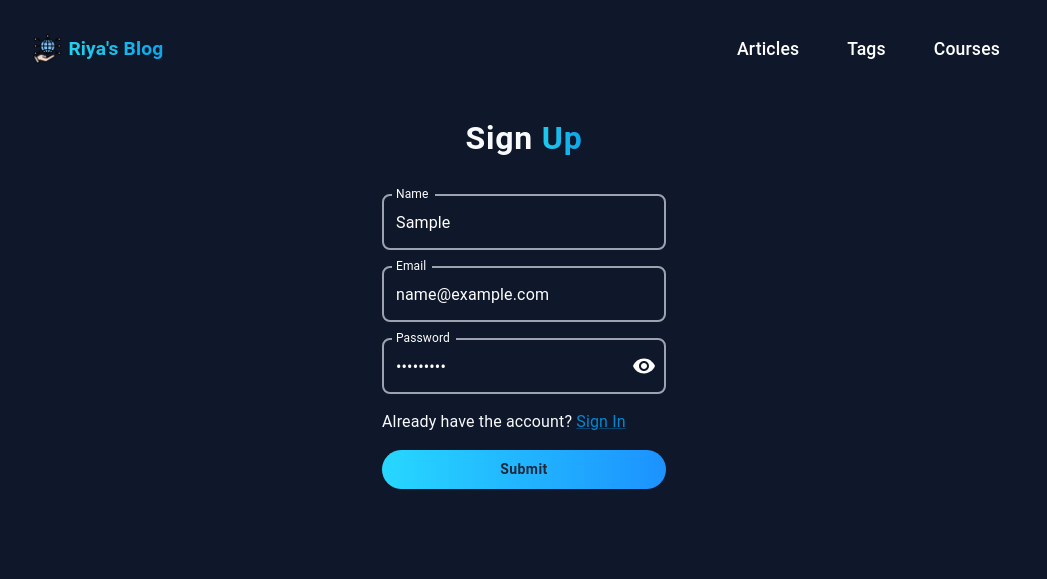
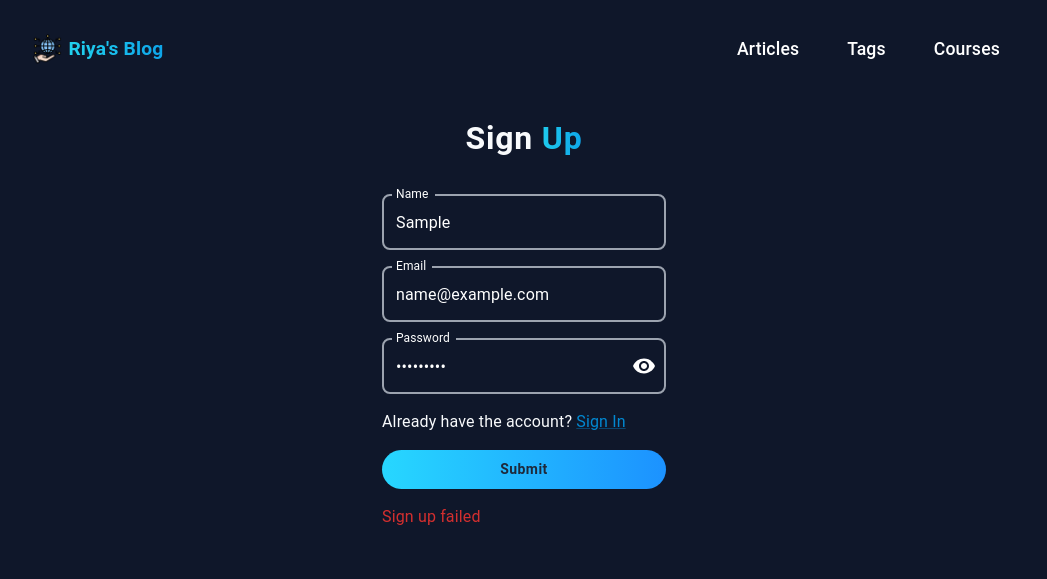
Before and after one commit to RiyaBhandari-2811/Byte-Meets-Word, a React (Vite) app: page /auth in a window 1280 px wide. Both pictures are taken after typing "Sample", "name@example.com", "Sample123" into the empty fields and a click on the button "Submit". Shown: the top 579 px of the page, without its empty margins (112-1159 px from the left). Built offline with nearby package versions, Linux system fonts and the light colour scheme; no server answers.

Commit message:
feat(auth): enhance error handling for signup and signin processes

```diff
--- a/src/pages/auth/Auth.tsx
+++ b/src/pages/auth/Auth.tsx
@@ -23,8 +23,15 @@ import navigateToRoute, { NavigateFunction } from '@/utils/navigateTo';
 import { setUser } from '@/features/store_slice/userStoreSlice';
 
 const Auth = () => {
-  const [signup, { isSuccess: isSignUpSuccess }] = useCreateUserMutation();
-  const [signin, { isSuccess: isSignInSuccess }] = useSignInMutation();
+  const [
+    signup,
+    { isSuccess: isSignUpSuccess, isError: isSignUpError, error: signupError },
+  ] = useCreateUserMutation();
+  const [
+    signin,
+    { isSuccess: isSignInSuccess, isError: isSignInError, error: signinError },
+  ] = useSignInMutation();
+  const [message, setMessage] = useState<string>('');
   const { control, handleSubmit } = useForm();
   const [action, setAction] = useState('signUp');
   const [showPassword, setShowPassword] = useState(false);
@@ -40,7 +47,21 @@ const Auth = () => {
     if (isSignInSuccess) {
       routeTo('/editor');
     }
-  }, [isSignUpSuccess, isSignInSuccess]);
+    if (isSignUpError || isSignInError) {
+      const errorMessage = isSignInError
+        ? (signinError as any)?.data?.message || 'Sign in failed'
+        : (signupError as any)?.data?.message || 'Sign up failed';
+
+      setMessage(errorMessage);
+    }
+  }, [
+    isSignUpSuccess,
+    isSignInSuccess,
+    isSignUpError,
+    isSignInError,
+    signinError,
+    signupError,
+  ]);
 
   const GradientButton = styled(Button)({
     background: 'linear-gradient(90deg, #27d7ff, #1c92ff)',
@@ -80,8 +101,6 @@ const Auth = () => {
   }));
 
   const handleOnSubmit = async (data: any) => {
-    console.log(data);
-
     if (action === 'signUp') {
       await signup({ ...data, role: 'admin' });
     } else {
@@ -238,6 +257,10 @@ const Auth = () => {
         )}
 
         <GradientButton type="submit">Submit</GradientButton>
+
+        {(isSignInError || isSignUpError) && (
+          <Typography color="error">{message}</Typography>
+        )}
       </form>
     </Stack>
   );
```
